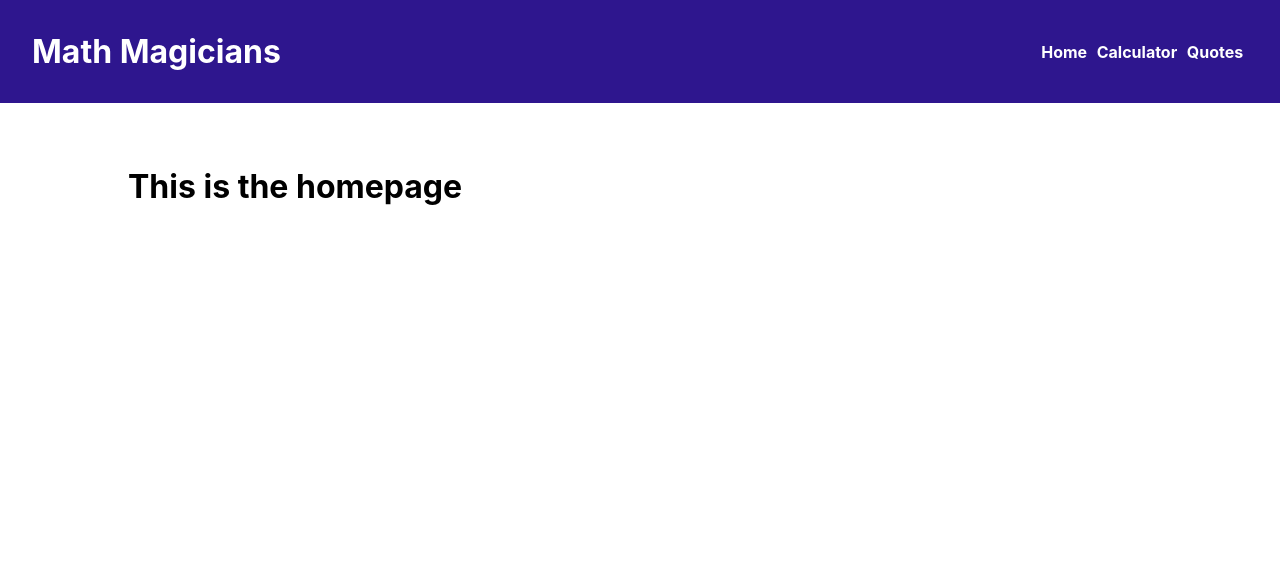
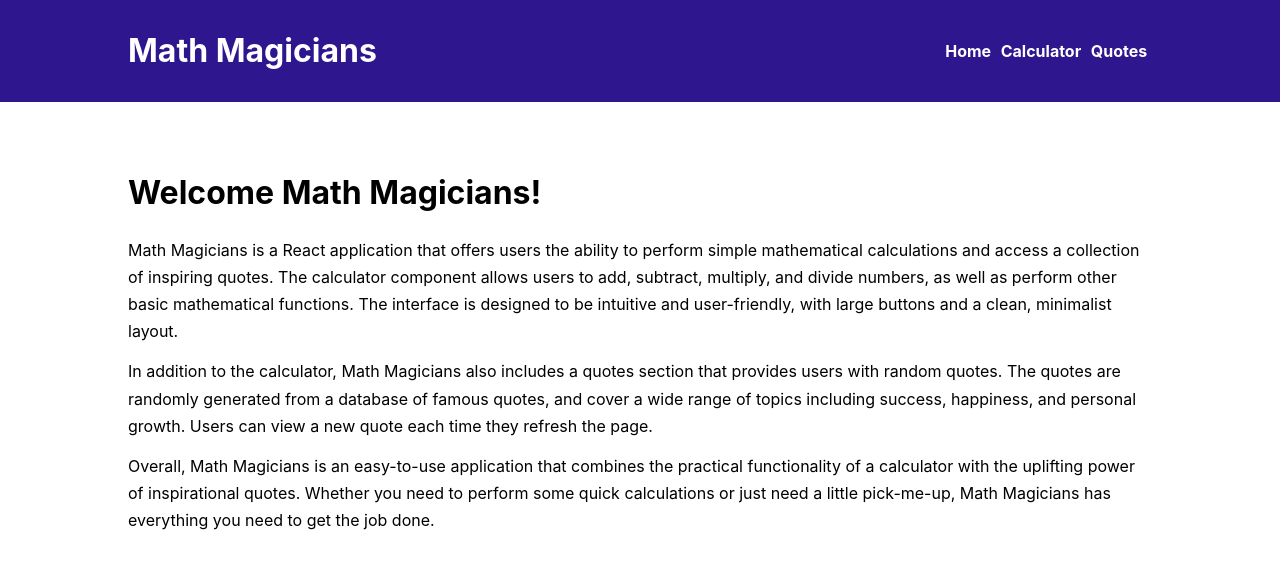
Before and after one commit to dselasea/math-magicians, a React (Create React App) app: page / in a window 1280 px wide. Shown: the top 568 px of the page. Built offline with nearby package versions, Linux system fonts and the light colour scheme.

Commit message:
Add home and quote styles

```diff
--- a/src/components/Home.js
+++ b/src/components/Home.js
@@ -1,8 +1,13 @@
 import React from 'react';
 
 const Home = () => (
-  <div>
-    <h1>This is the homepage</h1>
+  <div className="welcome-content">
+    <h1 className="welcome-heading">Welcome Math Magicians!</h1>
+    <p className="welcome-text">Math Magicians is a React application that offers users the ability to perform simple mathematical calculations and access a collection of inspiring quotes. The calculator component allows users to add, subtract, multiply, and divide numbers, as well as perform other basic mathematical functions. The interface is designed to be intuitive and user-friendly, with large buttons and a clean, minimalist layout.</p>
+
+    <p className="welcome-text">In addition to the calculator, Math Magicians also includes a quotes section that provides users with random quotes. The quotes are randomly generated from a database of famous quotes, and cover a wide range of topics including success, happiness, and personal growth. Users can view a new quote each time they refresh the page.</p>
+
+    <p className="welcome-text">Overall, Math Magicians is an easy-to-use application that combines the practical functionality of a calculator with the uplifting power of inspirational quotes. Whether you need to perform some quick calculations or just need a little pick-me-up, Math Magicians has everything you need to get the job done.</p>
   </div>
 );
 
--- a/src/components/Navbar.js
+++ b/src/components/Navbar.js
@@ -2,6 +2,7 @@ import React from 'react';
 import { Link } from 'react-router-dom';
 
 const Navbar = () => (
+  <div className="nav-container">
     <nav className="nav">
       <div>
         <h1>Math Magicians</h1>
@@ -12,6 +13,7 @@ const Navbar = () => (
         <Link to="/quote">Quotes</Link>
       </div>
     </nav>
+  </div>
 );
 
 export default Navbar;
--- a/src/index.css
+++ b/src/index.css
@@ -15,6 +15,7 @@ body {
   -webkit-font-smoothing: antialiased;
   -moz-osx-font-smoothing: grayscale;
   height: 100vh;
+  line-height: 1.7;
 }
 
 code {
@@ -39,13 +40,18 @@ code {
   margin: 4rem auto;
 }
 
+.nav-container {
+  background-color: #2E168E;
+}
 .nav {
+  width: 80%;
+  margin: 0 auto;
+  max-width: 1200px;
   display: flex;
   justify-content: space-between;
   align-items: center;
   color: #fff;
-  background-color: #2E168E;
-  padding: 2rem;
+  padding: 1.5rem 0;
 }
 
 .nav h1 {
@@ -135,6 +141,14 @@ code {
   animation: spin 2s linear infinite;
 }
 
+.welcome-heading {
+  margin-bottom: 1rem;
+}
+
+.welcome-text {
+  margin-bottom: 0.8rem;
+}
+
 @keyframes spin {
   0% { transform: rotate(0deg); }
   100% { transform: rotate(360deg); }
```
Lines whose indentation alone changed are shown as unchanged.
